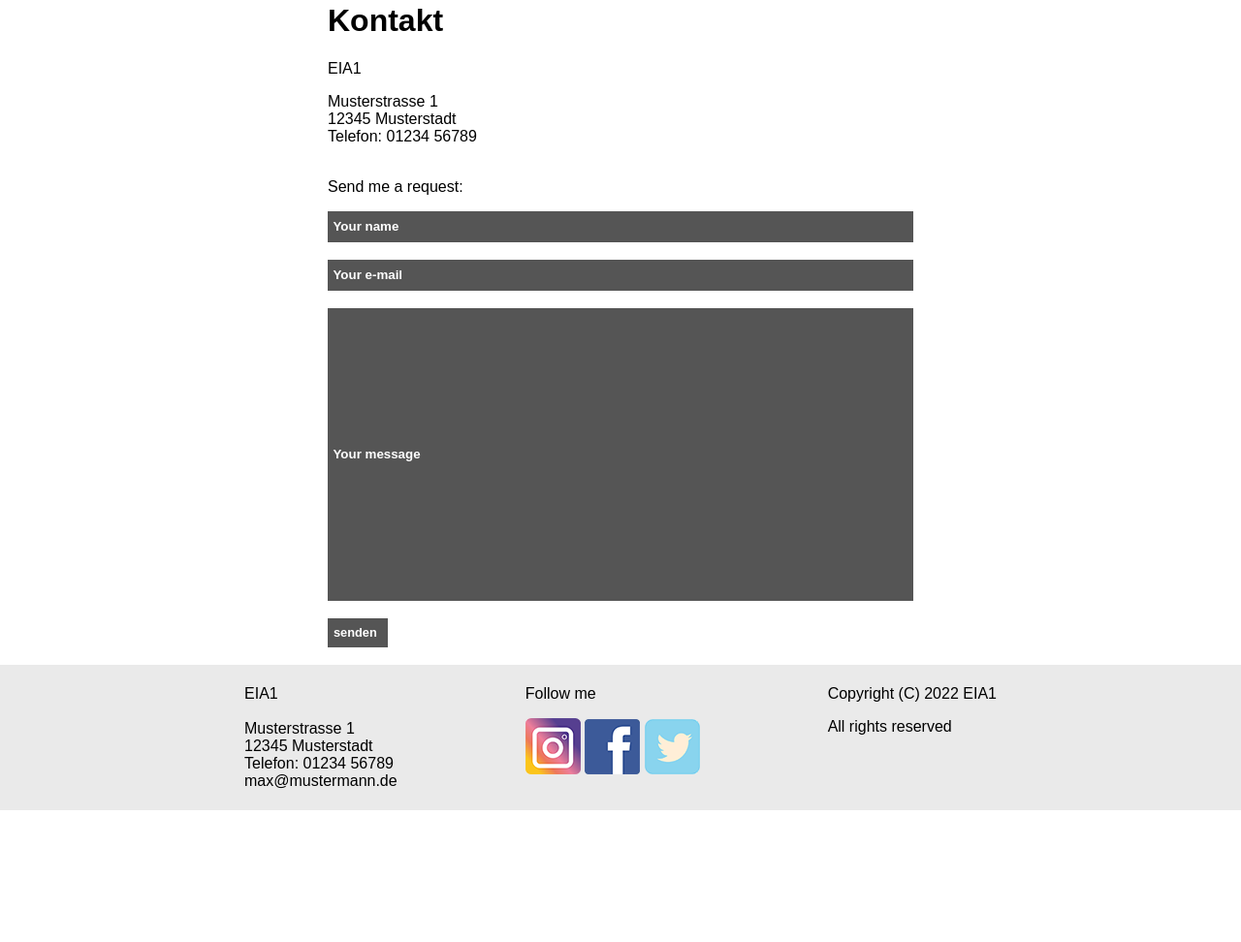
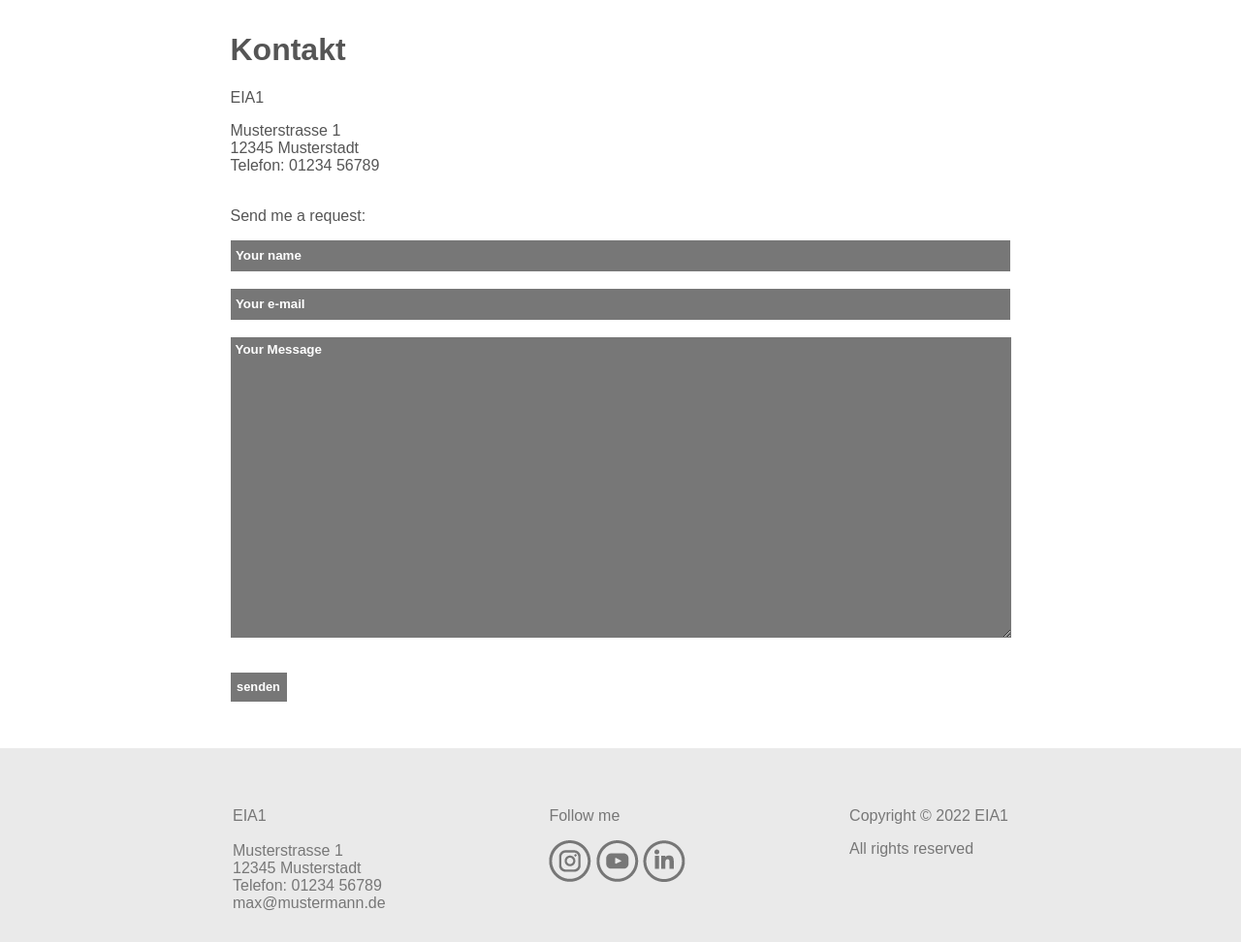
Before and after one commit to Theresa1903GitHub/EIA1_Wintersemester_22-23, a plain HTML site: page Aufgabe_4/Contact.html in a window 1280 px wide. Shown: the part 768-1740 px from the top of the page at 97% size. Before the commit the page ends 1604 px from the top, so only its background shows below. Drawn offline with Linux system fonts and the light colour scheme.

Commit message:
Update_Aufgabe4

```diff
--- a/Aufgabe_4/Contact.html
+++ b/Aufgabe_4/Contact.html
@@ -11,7 +11,7 @@
     <header>
         <div class="flex-container2">
             <div id="Logo">
-                <a href="./index.html"><img src="./Bilder/Logo.png"></a>
+                <a href="./index.html"><img src="./Bilder/Logo1.png"></a>
             </div>
             <div class="flex-container3">
                 <div>
@@ -29,7 +29,7 @@
     </header>
 
     <main>
-        <div class="main3">
+        <div>
             <div class="left">
                 <h1 style="font-family:Arial">Kontakt</h1>
                 <p>EIA1</p>
@@ -43,7 +43,9 @@
                 <form>
                     <input id="name" name="name" value=" Your name"> <br><br>
                     <input id="email" name="email" value=" Your e-mail"> <br><br>
-                    <input id="message" name="message" value=" Your message"> <br><br>
+                    <textarea class="Message" id="message" name="message" value=" Your message">Your Message</textarea><br><br>
+                </form>
+                <form action="mailto:theresa.hauser@hs-furtwangen.de">
                     <input id="senden" type="submit" value="senden">
                 </form>
                 <br>
@@ -63,14 +65,14 @@
                     max@mustermann.de<br>
                     </p>
                 </div>
-            <div>
+            <div id="footer">
                 <p>Follow me</p>
-                <a href="https://www.instagram.com/"><img src="./Bilder/instagram-gf58179506_1280.png"></a>
-                <a href="https://de-de.facebook.com/"><img src="./Bilder/facebook-g842382cd1_640.png"></a>
-                <a href="https://twitter.com/?lang=de"><img src="./Bilder/twitter-g88e070c83_640.png"></a>
+                <a href="https://www.instagram.com/"><img src="./Bilder/Instagram_Logo.png"></a>
+                <a href="https://www.youtube.com/"><img src="./Bilder/Youtube_Logo.png"></a>
+                <a href="https://de.linkedin.com/"><img src="./Bilder/LinkedIn_Logo.png"></a>
             </div>
             <div>
-                <p>Copyright (C) 2022 EIA1</p>
+                <p>Copyright &copy; 2022 EIA1</p>
                 <p>All rights reserved</p>
             </div>
         </div>
--- a/Aufgabe_4/stylesheet.css
+++ b/Aufgabe_4/stylesheet.css
@@ -2,6 +2,7 @@ body {
     margin: 0;
     padding: 0;
     font-family: Arial, Helvetica, sans-serif;
+    color: #555555;
 }
 header {
     background-image: url(./Bilder/IMG_20180213_215111147.jpg);
@@ -17,38 +18,35 @@ a:link{
     position: relative;
     text-decoration: none;
     font-family: Arial, Helvetica, sans-serif;
-    font-weight: bold;
     color: #555555;
 }
 a:visited{
     position: relative;
-    text-decoration: underline;
+    border-bottom: 2px solid #ffffff;
+    padding-bottom: 6px;
     font-family: Arial, Helvetica, sans-serif;
-    font-weight: bold;
     color: #555555
 }
 a:hover{
     position: relative;
-    text-decoration: underline;
+    border-bottom: 2px solid #ffffff;
+    padding-bottom: 6px;
     font-family: Arial, Helvetica, sans-serif;
-    font-weight: bold;
     color: #ffffff;
 }
 a:active{
     position: relative;
-    text-decoration: underline;
+    border-bottom: 2px solid #ffffff;
+    padding-bottom: 6px;
     font-family: Arial, Helvetica, sans-serif;
-    font-weight: bold;
     color: #ffffff
 }
 #aktuell{
-    text-decoration: underline;
+    border-bottom: 2px solid #ffffff;
+    padding-bottom: 6px;
     font-family: Arial, Helvetica, sans-serif;
-    font-weight: bold;
     color: #ffffff;
 }
-
-
 .table {
     float: left;
 }
@@ -59,12 +57,13 @@ a:active{
     justify-content: center;
 }
 .flex-container{
+    margin-top: 30px;
     width: 800px;
     display: flex;
     flex-direction: row;
     flex-wrap: nowrap;
-    justify-content: space-evenly;
-    gap: 120px;
+    justify-content: space-between;
+
 }
 .flex-container2{
     justify-content: center;
@@ -81,7 +80,7 @@ width: 700px;
 }
 .flex-container3{
     width: 300px;
-    margin: 30px;
+    margin: 50px;
     justify-content: center;
     display: flex;
     flex-direction: row;
@@ -89,28 +88,41 @@ width: 700px;
     justify-content: space-between;
 }
 #Logo{
-    margin: 30px;
+    margin: 50px;
+    border-bottom: 0;
+
+}
+#Logo a{
+    border-bottom: 0;
 }
 #name, #email{
-    background-color: #555555;
+    background-color: #777777;
     font-weight: bold;
     color: #ffffff;
     border: 0;
-    width: 600px;
+    width: 800px;
     height: 30px;
 }
 #message{
-    background-color: #555555;
+    display: flex;
+    background-color: #777777;
     color: #ffffff;
+    vertical-align: top;
     font-weight: bold;
-    align-content: flex-end;
     border: 0;
-    width: 600px;
+    width: 795px;
     height: 300px;
 }
+.Message{
+    display: flex;
+    vertical-align: top;
+    font-family: Arial, Helvetica, sans-serif;
+    padding: 5px;
+
+}
 #senden{
-    background-color: #555555;
-    width: 62px;
+    background-color: #777777;
+    width: 58px;
     height: 30px;
     font-weight: bold;
     font-size: 80%;
@@ -119,7 +131,7 @@ width: 700px;
     align-items: center;
 }
 input{
-    text-align: start;
+    vertical-align: top;
 }
 .main{
     width: 800px;
@@ -134,16 +146,10 @@ main{
     display: flex;
     align-items: center;
     justify-content: center;
-}
-main3{
-    width: 800px;
-    display: flex;
-    align-items: left;
-    justify-content: left;
-    flex-direction: column;
+    margin-top: 30px;
+    margin-bottom: 30px;
 }
 .footer{
-    margin: 0;
     width: 800px;
     display: flex;
     align-items: center;
@@ -153,9 +159,12 @@ main3{
     text-align: left;
 }
 footer {
-    margin: 0;
     background-color: #eaeaea;
-    height: 150px;
+    height: 200px;
     display: flex;
     justify-content: center;
+    color: #777777;
 }
+#footer a{
+    border-bottom: 0;
+}
```
Also changed, not shown: Aufgabe_4/About_me.html (+6 -6 lines), Aufgabe_4/index.html (+6 -6 lines), Aufgabe_4/Bilder/Instagram_Logo.png (added), Aufgabe_4/Bilder/LinkedIn_Logo.png (added), Aufgabe_4/Bilder/Logo1.png (added), Aufgabe_4/Bilder/Portrait2.jpg (deleted), Aufgabe_4/Bilder/Youtube_Logo.png (added), 1 other file.
